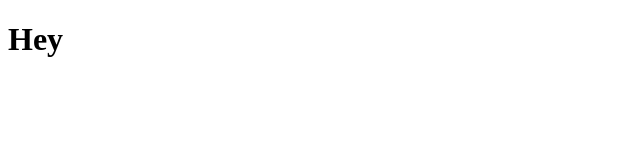
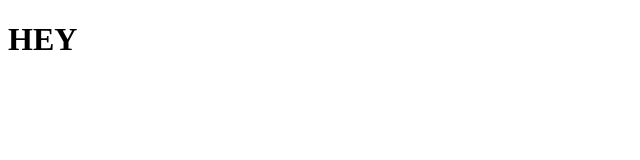
Before and after one commit to MaycomCosta/test, a React (Create React App) app: page / in a window 1280 px wide. Shown: the top 160 px of the page, without its empty margins (0-640 px from the left). Built offline with nearby package versions, Linux system fonts and the light colour scheme.

Commit message:
adding the header in the app

```diff
--- a/src/App.js
+++ b/src/App.js
@@ -1,8 +1,8 @@
-
+import Header from "./components/Header";
 
 function App() {
   return (
-      <h1>Hey</h1>
+      <Header/>
   );
 }
 
--- /dev/null
+++ b/src/components/Header/index.jsx
@@ -0,0 +1,11 @@
+import React from 'react'
+
+const Header = () => {
+  return (
+    <div>
+      <h1>HEY</h1>
+    </div>
+  )
+}
+
+export default Header
```
